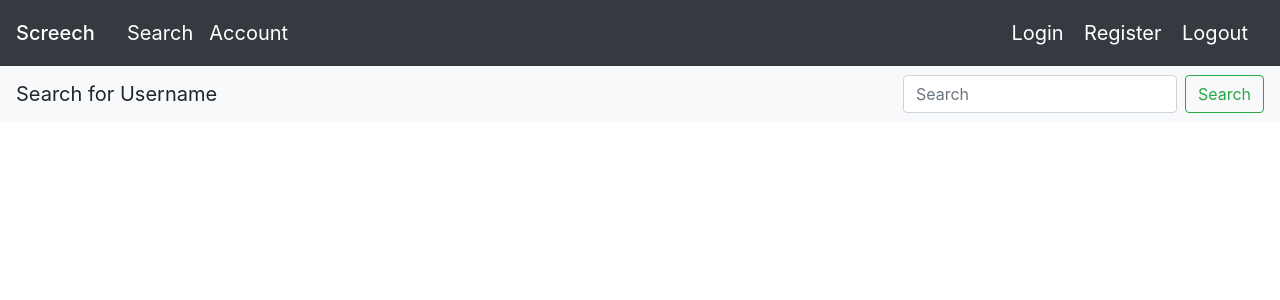
After one commit to LDAdug/ProjectPro1, a Flask app: page /search in a window 1280 px wide. The commit adds this page. Shown: the top 300 px of the page. Run offline with Flask 2, Linux system fonts and the light colour scheme; data comes from the database, SQL or seed files in the repository; both versions use the stored data as it was after the commit.

Commit message:
Added a search bar tab and page

```diff
--- a/app/forms.py
+++ b/app/forms.py
@@ -27,3 +27,7 @@ class RegistrationForm(FlaskForm):
         user = User.query.filter_by(email=email.data).first()
         if user is not None:
             raise ValidationError('Please use a different email address.')
+
+class Search(FlaskForm):
+    username = StringField("ID",validators=[DataRequired()])
+    submit = SubmitField("Submit")
--- a/app/routes.py
+++ b/app/routes.py
@@ -2,7 +2,7 @@ from app import myapp_obj
 from app import db
 from app.forms import RegistrationForm
 from flask import render_template, redirect, flash, url_for
-from app.forms import LoginForm
+from app.forms import LoginForm, Search
 from app.models import User
 from werkzeug.security import generate_password_hash, check_password_hash
 from flask_login import current_user
@@ -84,10 +84,10 @@ def delete():
     logout_user()
     return redirect('/')
 
-@myapp_obj.route('/users')
+@myapp_obj.route('/search')
 def users():
     all_users = User.query.all()
-    return render_template("Users.html", form=all_users)
+    return render_template("search.html", form=all_users)
 
 @myapp_obj.route('/account')
 def account():
@@ -100,3 +100,6 @@ def account():
     print(user.name)
 
     return render_template("profile.html", user=user)
+
+#@myapp_obj.route("/search",methods =['POST','GET'])
+#def search():
--- a/app/templates/base.html
+++ b/app/templates/base.html
@@ -7,7 +7,7 @@
 
     <!-- Bootstrap CSS -->
     <link rel="stylesheet" href="https://cdn.jsdelivr.net/npm/bootstrap@4.3.1/dist/css/bootstrap.min.css" integrity="sha384-ggOyR0iXCbMQv3Xipma34MD+dH/1fQ784/j6cY/iJTQUOhcWr7x9JvoRxT2MZw1T" crossorigin="anonymous">
-         <title>My Page</title>
+         <title>Screech</title>
      </head>
      <body>
       <!-- As a heading -->
@@ -15,7 +15,7 @@
         <form class="form-inline">
           <span class="navbar-brand mb-0 h1"><a class="navbar-brand" href="/">
           Screech</span></a>
-          <a class="navbar-brand" href="/users">Users</a>
+          <a class="navbar-brand" href="/search">Search</a>
           <a class="navbar-brand" href="/account">Account</a>
         </form>
         <!-- Align login and register to the right-->
--- /dev/null
+++ b/app/templates/search.html
@@ -0,0 +1,11 @@
+{% extends "base.html" %}
+
+{% block mycontent %}
+<nav class="navbar navbar-light bg-light justify-content-between">
+    <a class="navbar-brand">Search for Username</a>
+    <form class="form-inline">
+      <input class="form-control mr-sm-2" type="search" placeholder="Search" aria-label="Search">
+      <button class="btn btn-outline-success my-2 my-sm-0" type="submit">Search</button>
+    </form>
+  </nav>
+  {% endblock %}
```
Also changed, not shown: app/models.py (+6 -1 lines), app/templates/Users.html (deleted, +0 -12 lines), app/templates/profile.html (+14 -2 lines), app/app.db.
